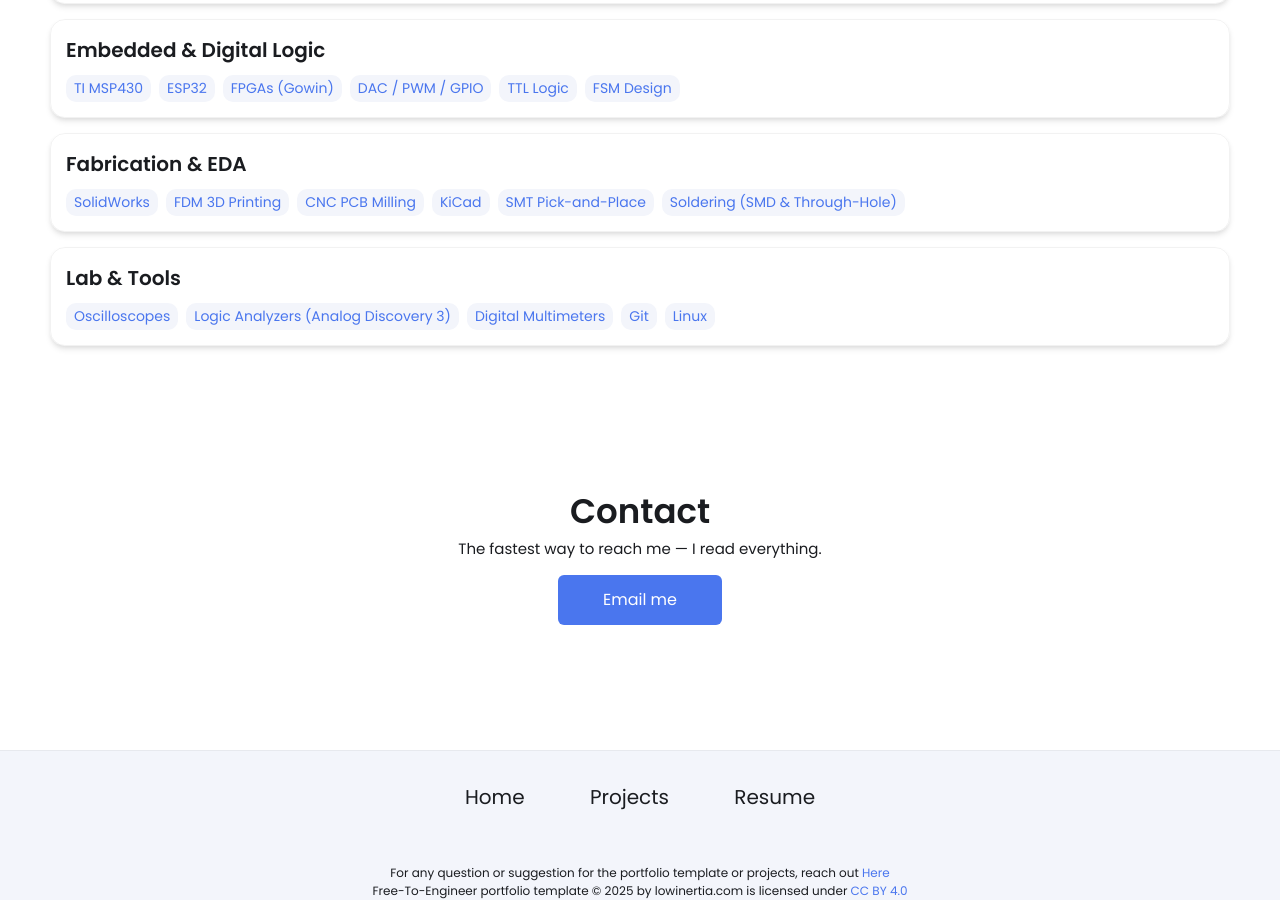
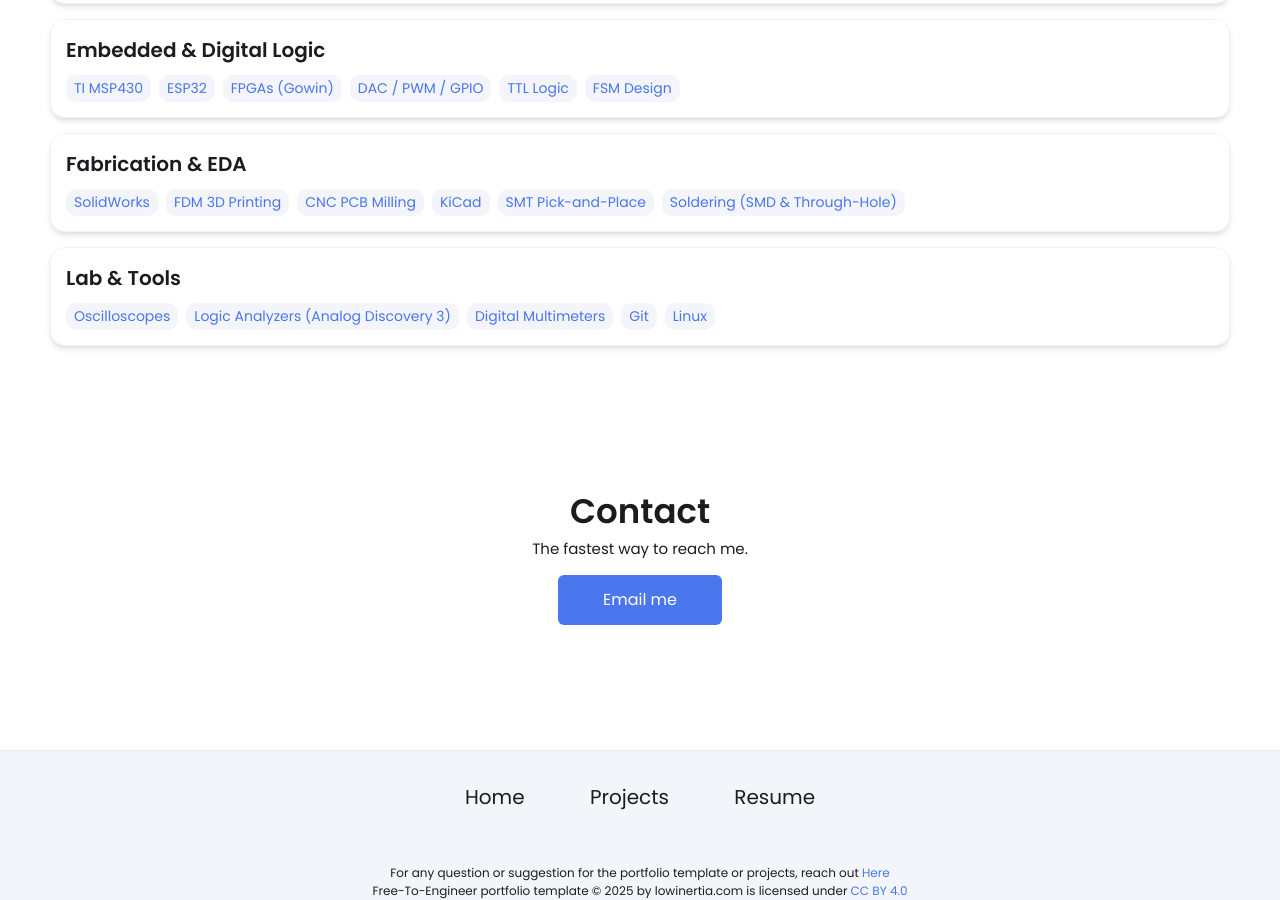
Before and after one commit to OmegaDraquex/OmegaDraquex.github.io, a Jekyll site: the page built from index.html, in a window 1280 px wide and 900 px high, scrolled down 1965 px. Built offline with Jekyll 4.4.1, drawn with Linux system fonts in a browser that asks for light colours.

Commit message:
Remove extra text from contact section

```diff
--- a/_includes/contact.html
+++ b/_includes/contact.html
@@ -3,7 +3,7 @@
     <h2>Contact</h2>
 
     <div class="group">
-        <p>The fastest way to reach me &mdash; I read everything.</p>
+        <p>The fastest way to reach me.</p>
         <a class="email-button" href="mailto:anthonybianchi112+website@gmail.com">Email me</a>
     </div>
 </section>
```
